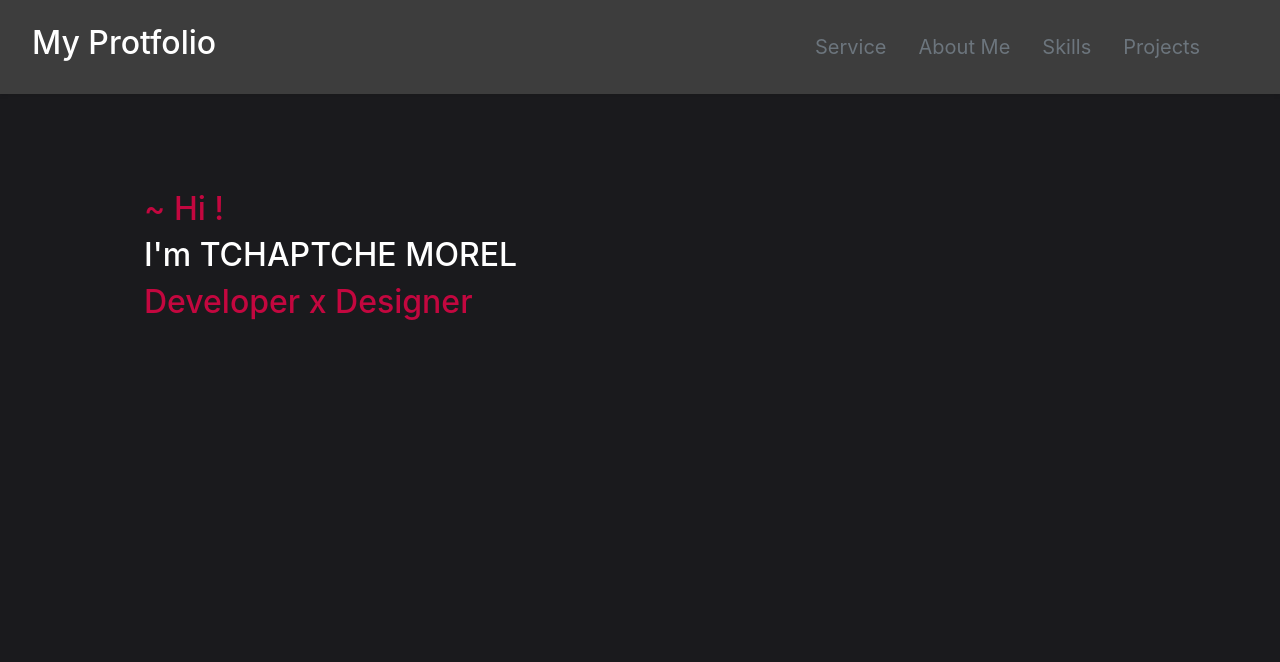
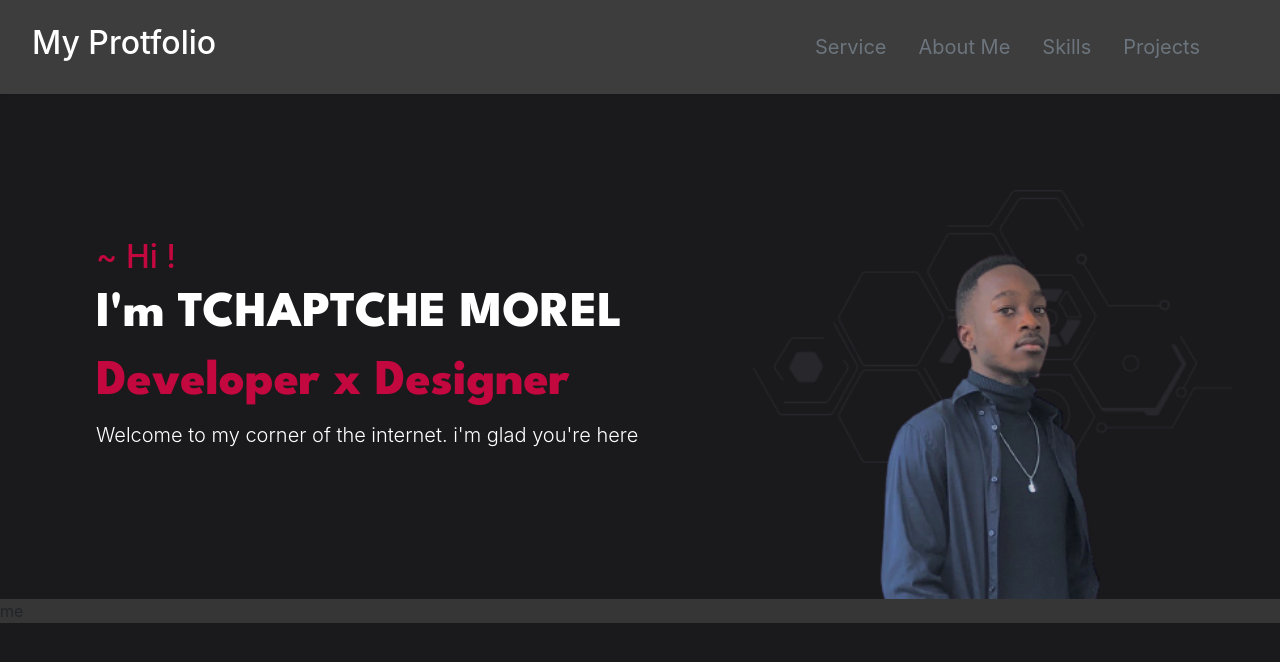
Before and after one commit to Morel-D/portfolio, a React (Create React App) app in the folder client/: page / in a window 1280 px wide. Shown: the top 662 px of the page. Built offline with nearby package versions, Linux system fonts and the light colour scheme.

Commit message:
Introduction Done moving to service layer

```diff
--- a/client/public/index.html
+++ b/client/public/index.html
@@ -15,6 +15,7 @@
       user's mobile device or desktop. See https://developers.google.com/web/fundamentals/web-app-manifest/
     -->
     <link rel="manifest" href="%PUBLIC_URL%/manifest.json" />
+
     <!--
       Notice the use of %PUBLIC_URL% in the tags above.
       It will be replaced with the URL of the `public` folder during the build.
@@ -24,6 +25,7 @@
       work correctly both with client-side routing and a non-root public URL.
       Learn how to configure a non-root public URL by running `npm run build`.
     -->
+    <link rel="preconnect" href="https://fonts.googleapis.com"><link rel="preconnect" href="https://fonts.gstatic.com" crossorigin><link href="https://fonts.googleapis.com/css2?family=League+Spartan:wght@800&display=swap" rel="stylesheet">
     <link href="https://cdn.jsdelivr.net/npm/bootstrap@5.2.3/dist/css/bootstrap.min.css" rel="stylesheet" integrity="sha384-rbsA2VBKQhggwzxH7pPCaAqO46MgnOM80zW1RWuH61DGLwZJEdK2Kadq2F9CUG65" crossorigin="anonymous">
     <script src="https://cdn.jsdelivr.net/npm/bootstrap@5.2.3/dist/js/bootstrap.bundle.min.js" integrity="sha384-kenU1KFdBIe4zVF0s0G1M5b4hcpxyD9F7jL+jjXkk+Q2h455rYXK/7HAuoJl+0I4" crossorigin="anonymous"></script>
     <title>My Portfolio</title>
--- a/client/src/Components/Pages/Introduction.jsx
+++ b/client/src/Components/Pages/Introduction.jsx
@@ -1,18 +1,20 @@
-
+import user from "../Images/Me.png"
 
 const Introduction = () => {
     return (
         <div className="introduction">
-            <div className="p-5 text-center">
-                <div className="row">
-                    <div className="col text-white text-start my-5">
-                        <h2 className="px-5 mx-5" id="introText">~ Hi !</h2>
-                        <h2 className="px-5 mx-5">I'm TCHAPTCHE MOREL</h2>
-                        <h2 className="px-5 mx-5" id="introText">Developer x Designer</h2>
+            <div className="text-center">
+                <div className="row my-5 px-5">
+                    <div className="col  text-white text-start my-5 mx-5">
+                        <h2 className="mt-5" id="introText1">~ Hi !</h2>
+                        <h2 className="" id="intro">I'm TCHAPTCHE MOREL</h2>
+                        <h2 className="" id="introText">Developer x Designer</h2>
+                        <label className="lead" id="intro3">Welcome to my corner of the internet. i'm glad you're here</label>
                     </div>
 
-                    <div className="col text-white">
-                        <div className="pattern" id="partten">
+                    <div className="col col-5 text-white">
+                        <div className="pattern my-5" id="partten">
+                            <img src={user} id ="user"/>
                         </div>
                     </div>
                 </div>
--- a/client/src/Components/Views/Content.jsx
+++ b/client/src/Components/Views/Content.jsx
@@ -4,7 +4,12 @@ import Introduction from "../Pages/Introduction";
 const Content = () => {
     return (
         <div className="content">
-            <Introduction />
+            <div className="Introduction">
+               <Introduction />
+            </div>
+            <div className="Service">
+                me
+            </div>
         </div>
      );
 }
--- a/client/src/index.css
+++ b/client/src/index.css
@@ -8,6 +8,10 @@ body {
   background-color: #1A1A1D;
 }
 
+.Service {
+  background-color: #363636;
+}
+
 #navbar {
    background-color: #3d3d3d;
 }
@@ -16,16 +20,32 @@ body {
   font-size: 20px;
 }
 
-#introText {
+
+#introText, #introText1 {
   color: #C3073F;
 }
 
-/* #partten
-{
-
-} */
+#introText, #intro {
+  font-family: 'League Spartan', sans-serif;
+  font-size: 50px;
+}
 
 code {
   font-family: source-code-pro, Menlo, Monaco, Consolas, 'Courier New',
     monospace;
 }
+
+
+#partten
+{
+  width: auto;
+  height: 100%;
+  background: url('Components/Images/Partten.png') no-repeat;
+  background-size: contain;
+}
+
+#user {
+  background-size: contain;
+  width: auto;
+  height: 100%;
+}
```
Also changed, not shown: client/src/Components/Fonts/LeagueSpartan-VariableFont_wght.ttf (deleted).
